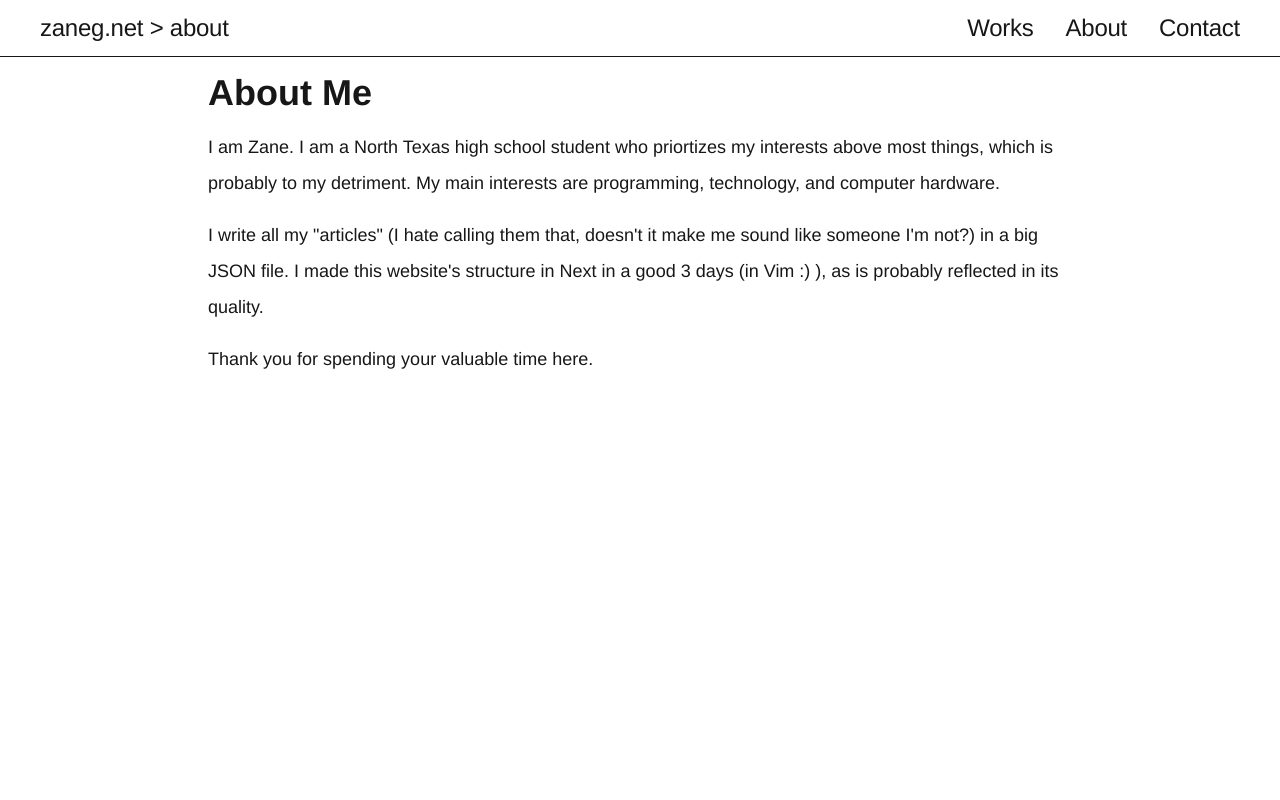
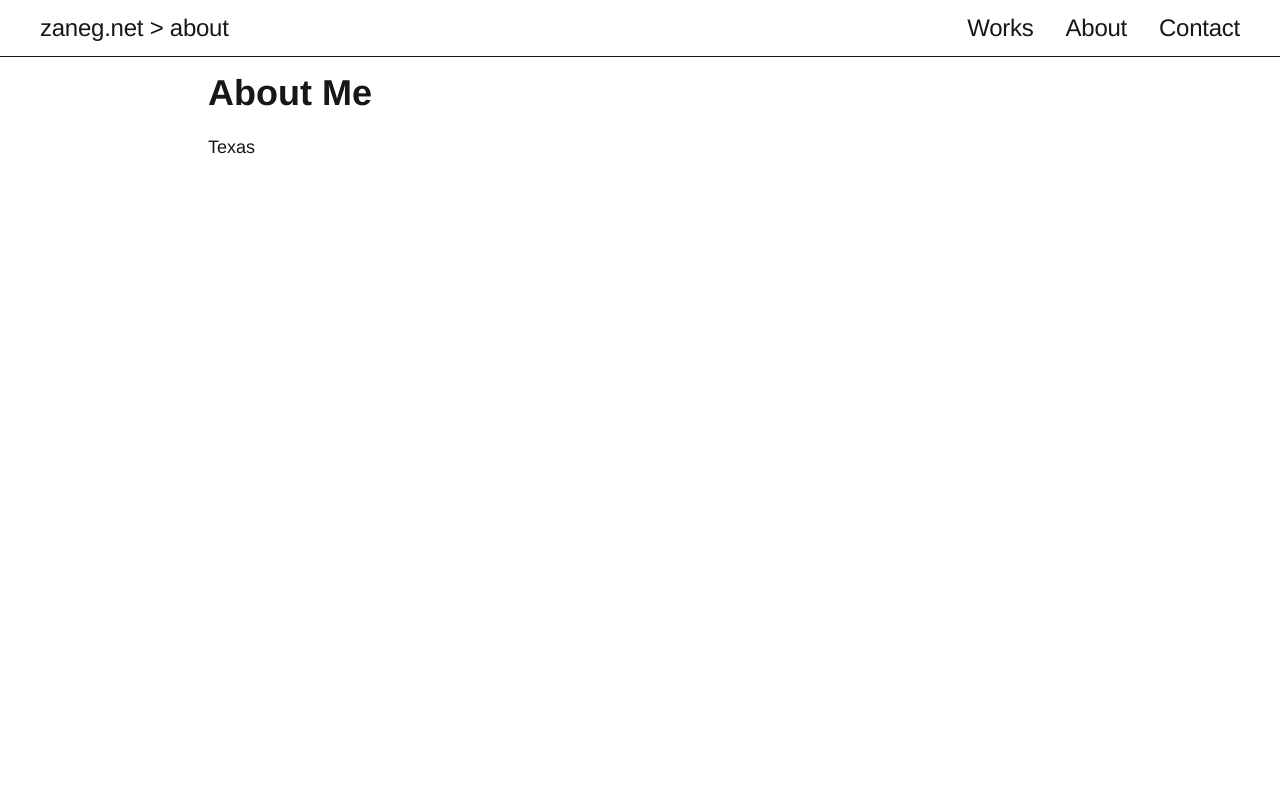
Before and after one commit to grsszne/zaneg, a Next.js app: page /about in a window 1280 px wide. Shown: the top 800 px of the page. Built offline with nearby package versions, Linux system fonts and the light colour scheme; a web font is replaced by a local one.

Commit message:
Update page.js

```diff
--- a/src/app/about/page.js
+++ b/src/app/about/page.js
@@ -7,16 +7,16 @@ export default function About() {
         <div className="p-4 min-h-screen max-w-4xl mx-auto">
             <h1 className="font-bold text-4xl pb-4">About Me</h1>
             <p className="text-lg leading-loose pb-4">
-                I am Zane. I am a North Texas high school student who priortizes my interests above most things, which is probably to my detriment. My main interests are programming, technology, and computer hardware.
+Texas
 
             </p>
 
             <p className="text-lg leading-loose pb-4">
-                I write all my "articles" (I hate calling them that, doesn't it make me sound like someone I'm not?) <a href="/json">in a big JSON file</a>. I made this website's structure in Next in a good 3 days (in Vim :) ), as is probably reflected in its quality.
+
 
             </p>
             <p className="text-lg leading-loose pb-4">
-                Thank you for spending your valuable time here.
+
 
             </p>
         </div>
```
